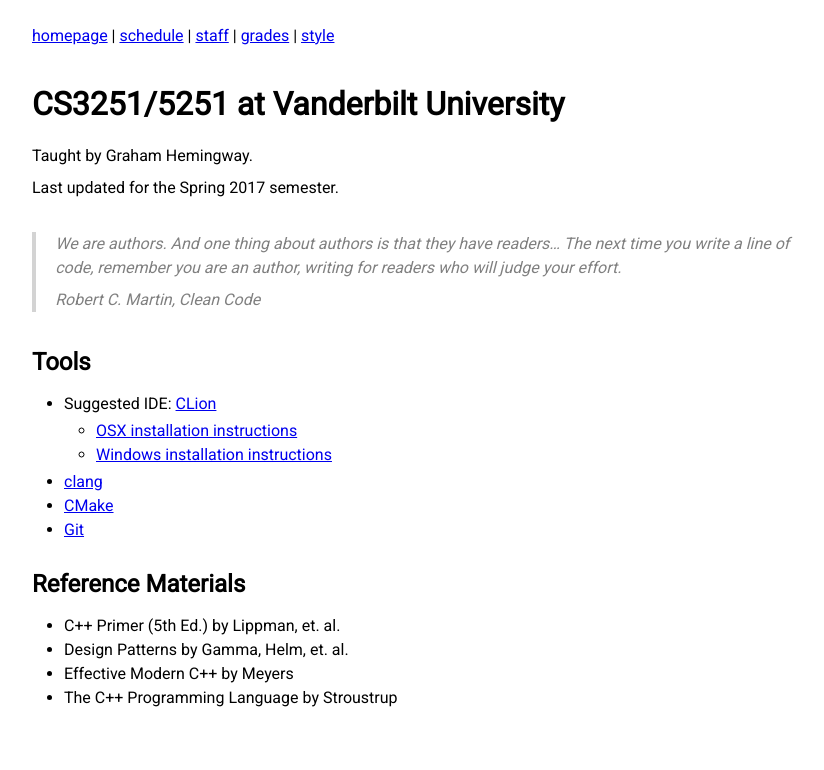
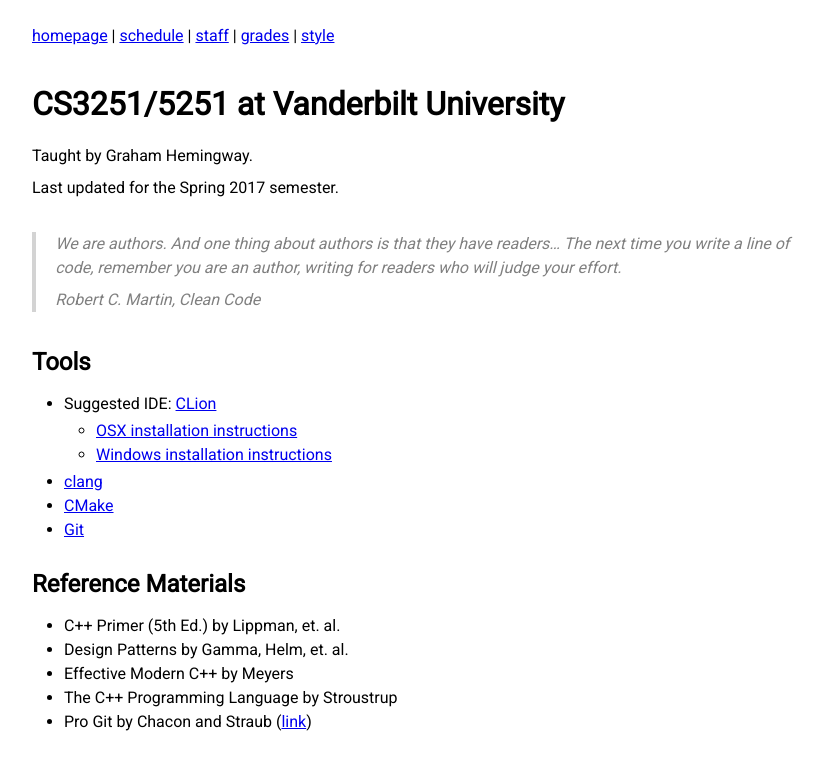
Before and after one commit to gbvandy/vuse-cs3251.github.io, a Jekyll site: the page built from index.md, in a window 1280 px wide. Shown: the top 770 px of the page, without its empty margins (224-1048 px from the left). Built offline with Jekyll 4.4.1, drawn with Linux system fonts in a browser that asks for light colours.

Commit message:
add pro git to the list of reference materials

```diff
--- a/index.md
+++ b/index.md
@@ -23,7 +23,8 @@ Last updated for the Spring 2017 semester.
 * [Git](https://git-scm.com)
 
 ## Reference Materials
-*  C++ Primer (5th Ed.) by Lippman, et. al.
-*  Design Patterns by Gamma, Helm, et. al.
-*  Effective Modern C++ by Meyers
-*  The C++ Programming Language by Stroustrup
+* C++ Primer (5th Ed.) by Lippman, et. al.
+* Design Patterns by Gamma, Helm, et. al.
+* Effective Modern C++ by Meyers
+* The C++ Programming Language by Stroustrup
+* Pro Git by Chacon and Straub ([link](https://git-scm.com/book/en/))
```
